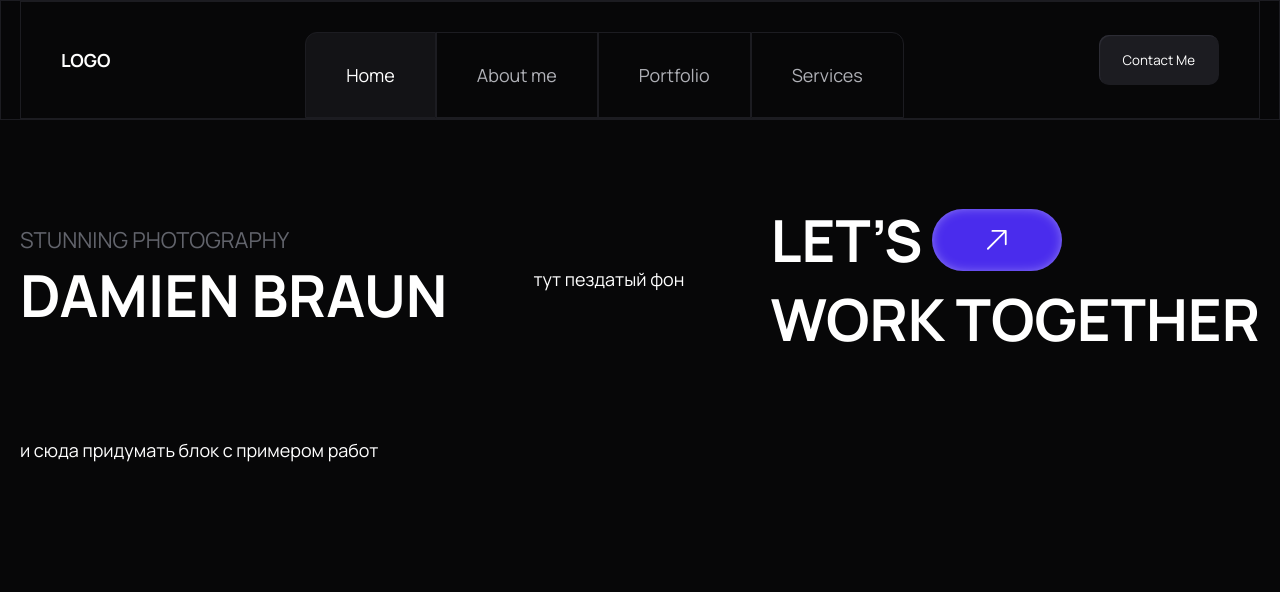
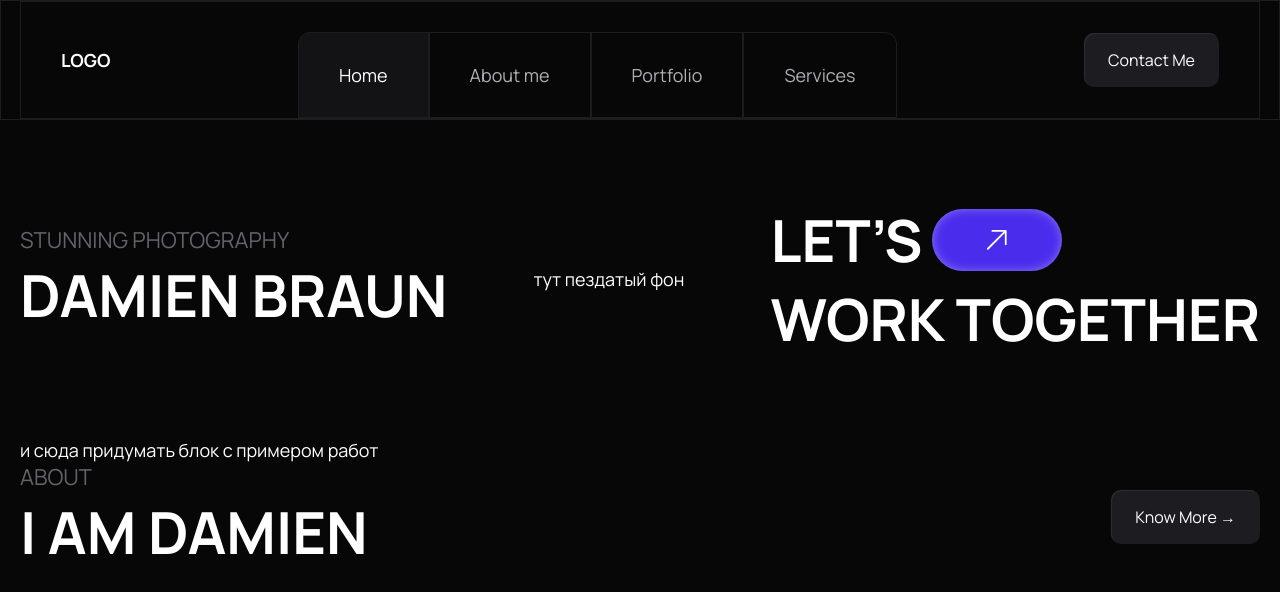
Before and after one commit to KraYFS/newPortfolio, a Next.js app: page / in a window 1280 px wide. Shown: the top 592 px of the page. Built offline with nearby package versions, Linux system fonts and the light colour scheme.

Commit message:
added section heading

```diff
--- a/app/(Home)/page.tsx
+++ b/app/(Home)/page.tsx
@@ -1,5 +1,6 @@
 import './styles.scss'
 
+import AboutSection from './sections/About/AboutSection'
 import HeroSection from './sections/Hero/HeroSection'
 
 export default function Home() {
@@ -7,6 +8,7 @@ export default function Home() {
     <main>
       <div className='container'>
         <HeroSection />
+        <AboutSection />
       </div>
     </main>
   )
--- /dev/null
+++ b/app/(Home)/sections/About/AboutSection.tsx
@@ -0,0 +1,12 @@
+import SectionHeading from '@/app/components/UI/SectionHeading/SectionHeading'
+
+export default function AboutSection() {
+  return (
+    <SectionHeading
+      buttonText='Know More'
+      buttonHref='/about'
+      title='I am Damien'
+      subtitle='About'
+    />
+  )
+}
--- a/app/(Home)/sections/Hero/HeroSection.tsx
+++ b/app/(Home)/sections/Hero/HeroSection.tsx
@@ -1,17 +1,13 @@
 import './styles.scss'
 
 import CtaBlock from '@/app/components/CtaBlock/CtaBlock'
+import SectionHeading from '@/app/components/UI/SectionHeading/SectionHeading'
 
 export default function Hero() {
   return (
     <section className='hero'>
       <div className='hero__content'>
-        <div className='hero__content__heading'>
-          <span className='hero__content__heading-subtitle'>
-            Stunning Photography
-          </span>
-          <h1 className='hero__content__heading-title'>Damien Braun</h1>
-        </div>
+        <SectionHeading title='Damien Braun' subtitle='Stunning Photography' />
         тут пездатый фон
         <CtaBlock />
       </div>
--- a/app/components/UI/Button/Button.tsx
+++ b/app/components/UI/Button/Button.tsx
@@ -1,13 +1,22 @@
 import './styles.scss'
 
 import clsx from 'clsx'
+import Link from 'next/link'
 
 export default function Button({
   text,
-  className
+  className,
+  href
 }: {
-  text: string
+  text?: string
   className?: string
+  href?: string
 }) {
-  return <button className={clsx('button', className)}>{text}</button>
+  return href ? (
+    <Link className={clsx('button', className)} href={href}>
+      {text} &rarr;
+    </Link>
+  ) : (
+    <button className={clsx('button', className)}>{text}</button>
+  )
 }
--- a/app/components/UI/Button/styles.scss
+++ b/app/components/UI/Button/styles.scss
@@ -7,6 +7,7 @@
   border-radius: 10px;
   box-shadow: inset 1px 1px 1px 0 var(--black-20);
   transition: all 0.3s ease-in-out;
+  font-size: 16px;
 
   &:hover {
     background-color: var(--black-8);
--- /dev/null
+++ b/app/components/UI/SectionHeading/SectionHeading.tsx
@@ -0,0 +1,25 @@
+import './styles.scss'
+
+import Button from '../Button/Button'
+
+export default function SectionHeading({
+  title,
+  subtitle,
+  buttonText,
+  buttonHref
+}: {
+  title: string
+  subtitle: string
+  buttonText?: string
+  buttonHref?: string
+}) {
+  return (
+    <div className='section-heading'>
+      <div className='section-heading__content'>
+        <h2 className='section-heading__subtitle'>{subtitle}</h2>
+        <h1 className='section-heading__title'>{title}</h1>
+      </div>
+      {buttonText && <Button href={buttonHref} text={buttonText} />}
+    </div>
+  )
+}
--- /dev/null
+++ b/app/components/UI/SectionHeading/styles.scss
@@ -0,0 +1,18 @@
+.section-heading {
+  display: flex;
+  justify-content: space-between;
+  align-items: center;
+
+  &__title {
+    font-size: 58px;
+    font-weight: 700;
+    color: var(--absolute-white);
+    text-transform: uppercase;
+  }
+
+  &__subtitle {
+    font-size: 22px;
+    color: var(--gray-40);
+    text-transform: uppercase;
+  }
+}
```
